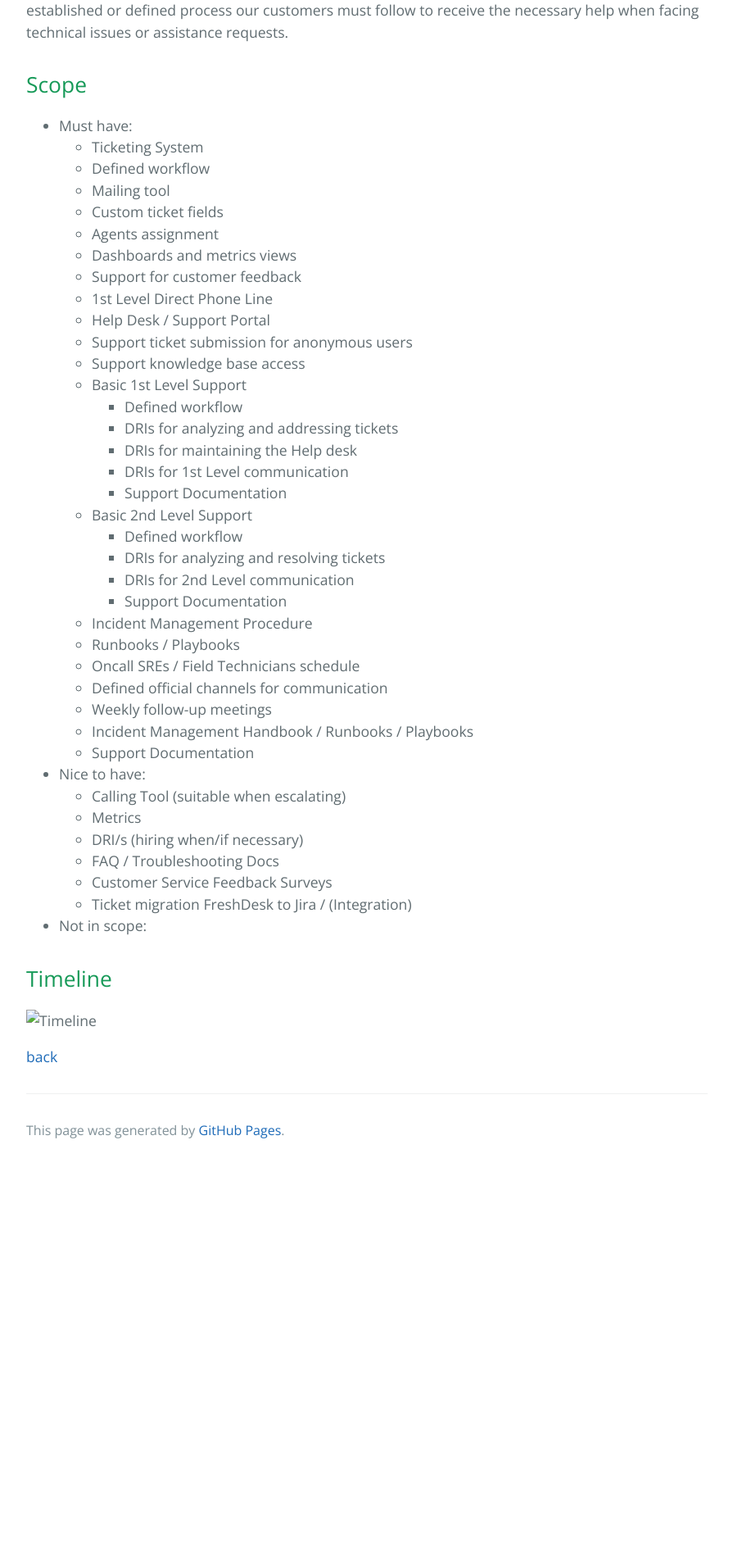
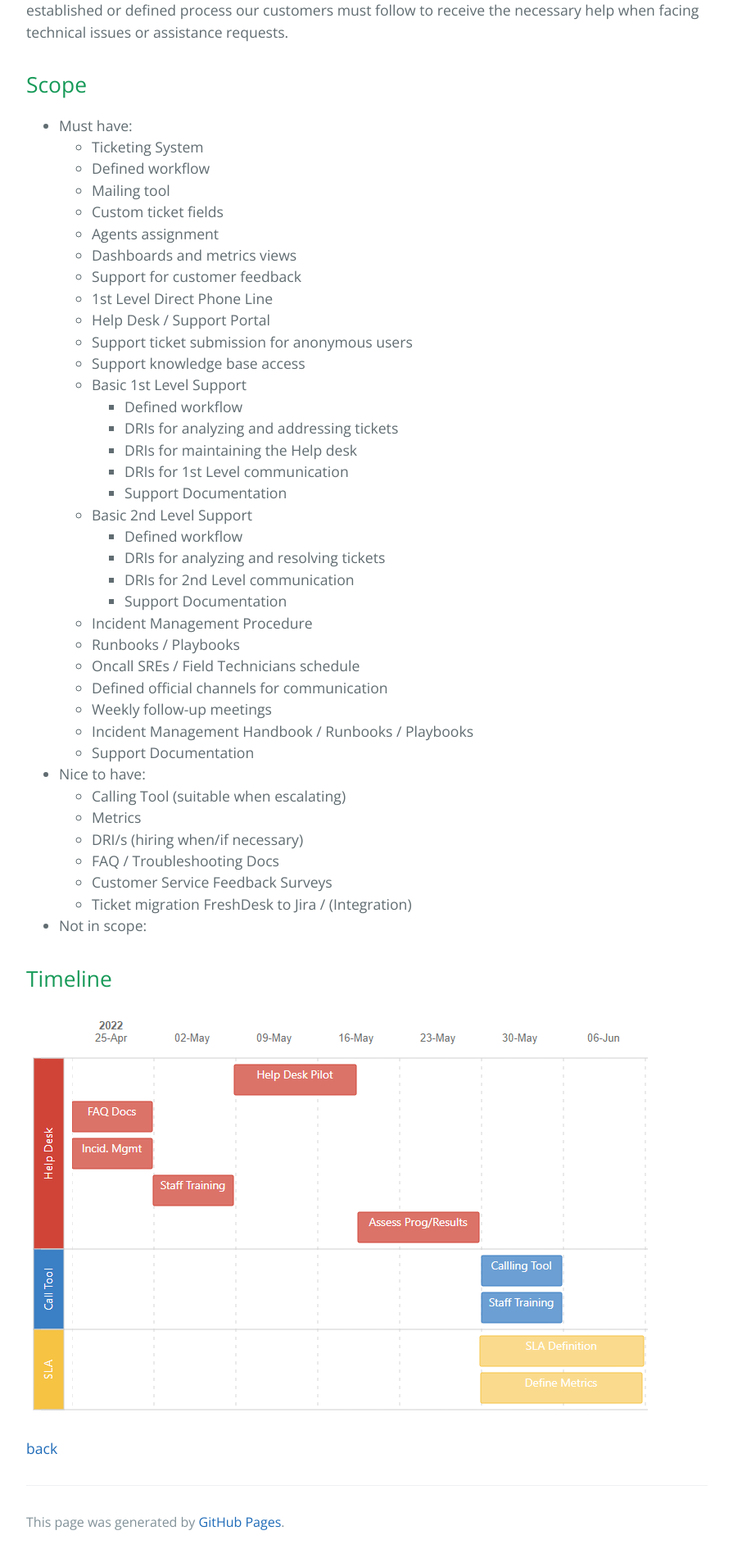
Before and after one commit to BigStepIdiomas/bigstepidiomas.github.io, a Jekyll site: the page built from docsample01deskproject.md, in a window 1280 px wide. Shown: the part 1632-3533 px from the top of the page at 82% size, without its empty margins (192-1087 px from the left). Built offline with Jekyll 4.4.1, drawn with Linux system fonts in a browser that asks for light colours; before the commit the page ends 3055 px from its top, so only the background shows below that.

Commit message:
commit - adding docsample01deskproject

```diff
--- a/docsample01deskproject.md
+++ b/docsample01deskproject.md
@@ -114,7 +114,7 @@ Currently, there is no 1st or 2nd level Support at DoxHut that we can provide to
 
 ## Timeline
 
-![Timeline](./_includes/timeline-project-desk.png)
+![Timeline](timeline-project-desk.png)
 
 
 
```
Also changed, not shown: timeline-project-desk.png (renamed from _includes/timeline-project-desk.png).
